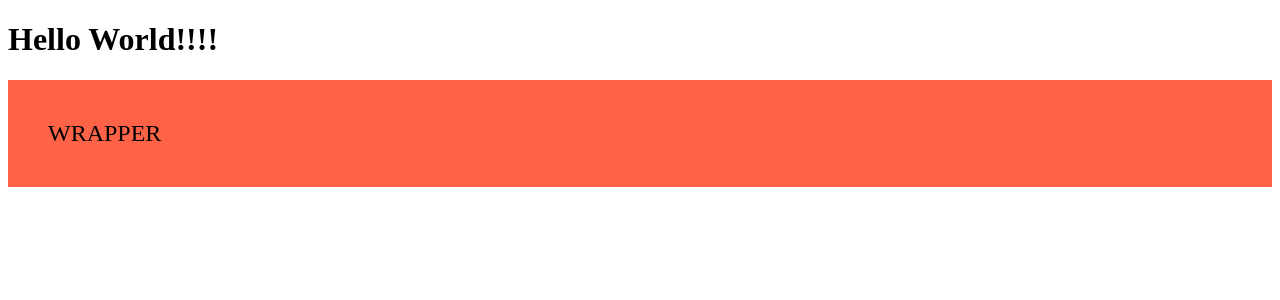
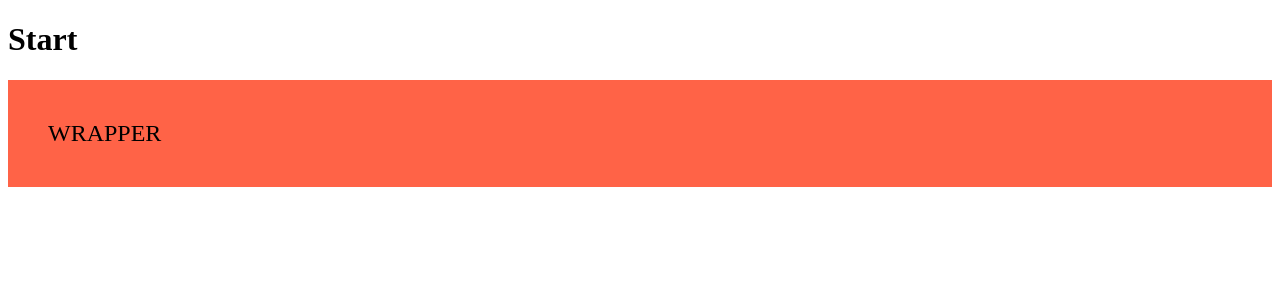
Before and after one commit to 1inokent/historical_calendar, a React app: page / in a window 1280 px wide. Shown: the top 300 px of the page. Built offline with nearby package versions, Linux system fonts and the light colour scheme.

Commit message:
chore: initial develop branch

```diff
--- a/src/app/App.tsx
+++ b/src/app/App.tsx
@@ -9,7 +9,7 @@ const Wrapper = styled.div`
 function App() {
   return (
     <>
-      <h1>Hello World!!!!</h1>
+      <h1>Start</h1>
 
       <Wrapper>WRAPPER</Wrapper>
     </>
```
